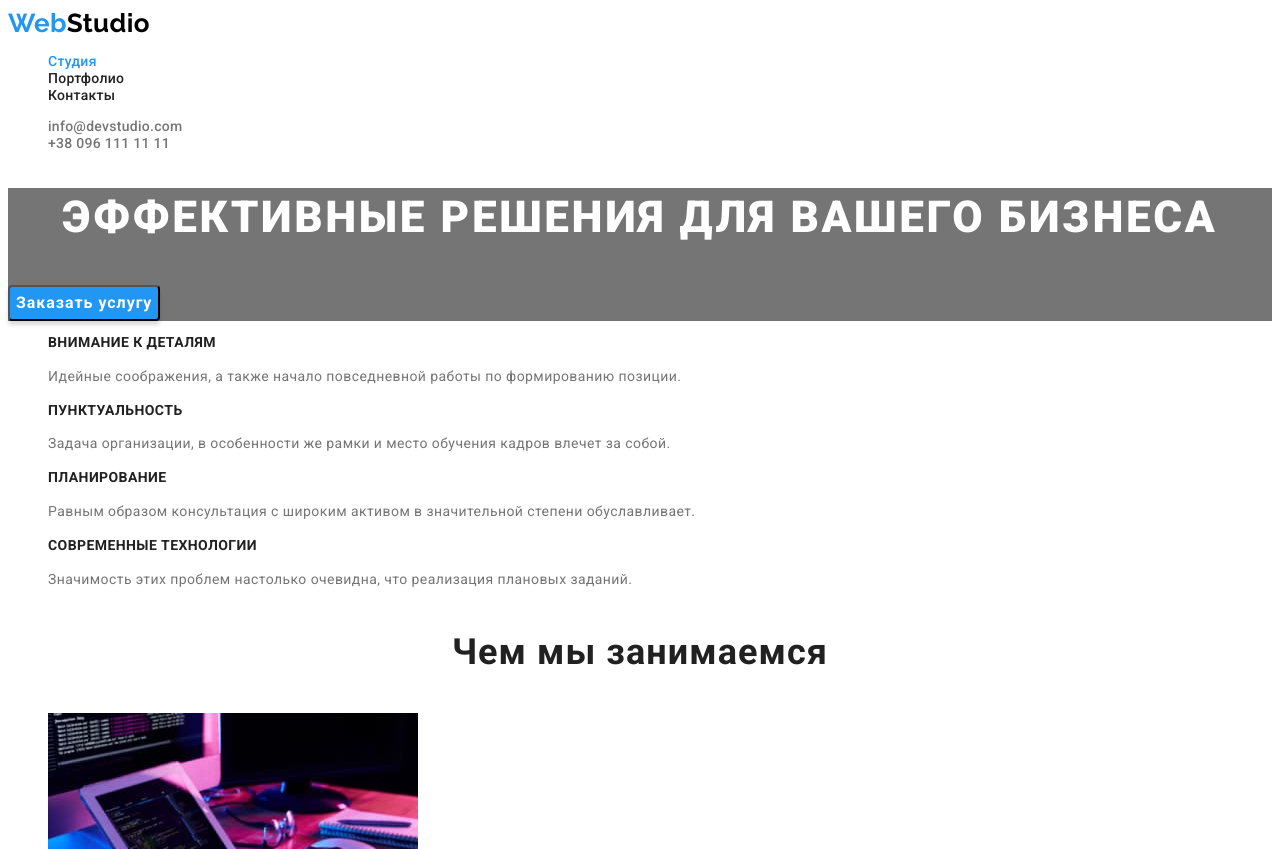
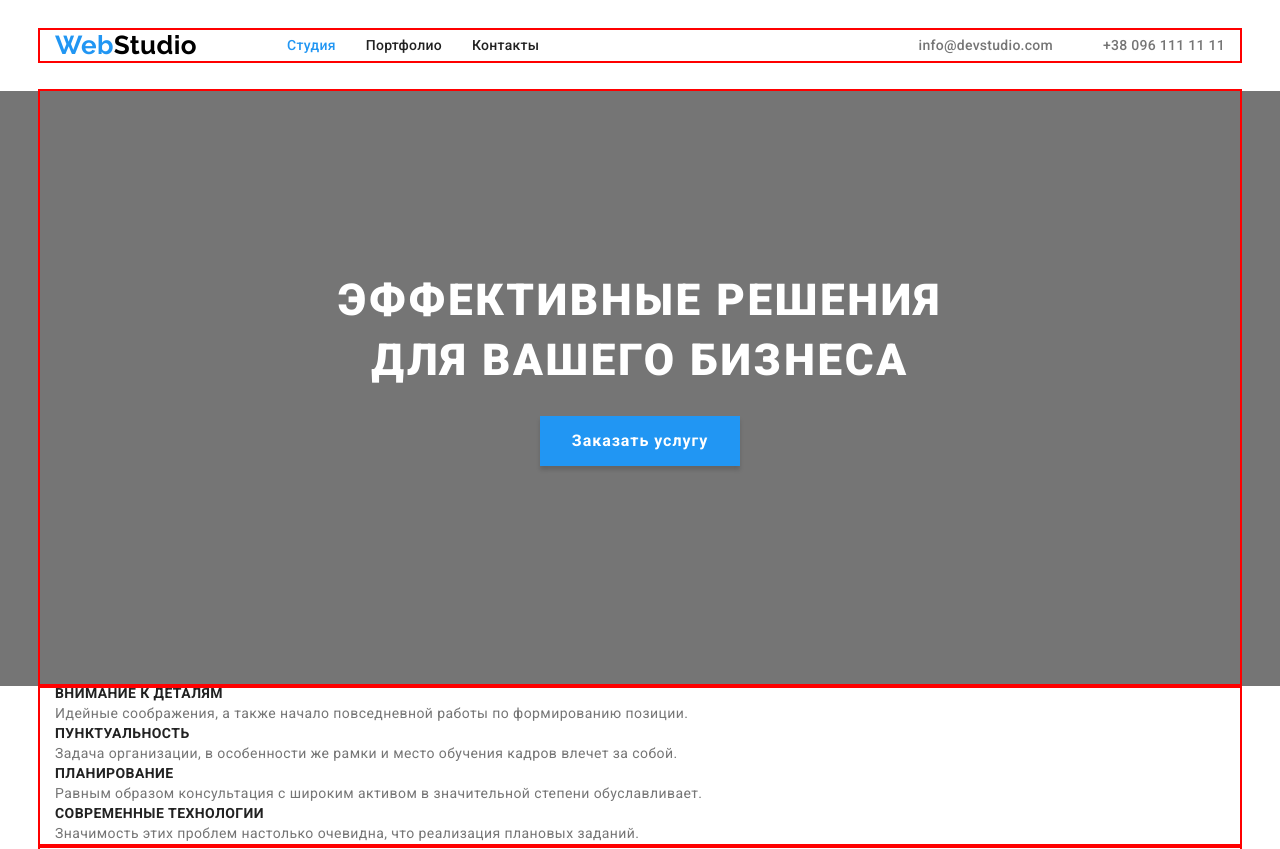
Before and after one commit to xnskie/goit-markup-hw-03, a plain HTML site: page index.html in a window 1280 px wide. Shown: the top 849 px of the page. Drawn offline with nearby package versions, Linux system fonts and the light colour scheme.

Commit message:
container

```diff
--- a/css/styles.css
+++ b/css/styles.css
@@ -8,20 +8,55 @@
     --btn-second-color: #188CE8;
 }
 
+p,
+h1,
+h2,
+h3,
+h4,
+h5,
+h6 {
+    margin: 0;
+}
+
+ul,
+ol {
+    margin: 0;
+    padding-left: 0;
+}
+
+a {
+    color: currentColor;
+}
+
 body {
     font-family: 'Roboto', sans-serif;
     color: var(--main-title-color);
     font-size: 14px;
     letter-spacing: 0.03em;
-    background-color: var(--white);;
+    background-color: var(--white);
+    ;
 }
+
 .list {
     list-style: none;
 }
+
 .link {
     text-decoration: none;
 
 }
+
+.container {
+    /* width: 100%;
+    max-width: 1200px; */
+    width: 1200px;
+    margin-left: auto;
+    margin-right: auto;
+    padding-left: 15px;
+    padding-right: 15px;
+    outline: 2px solid red;
+}
+
 .btn {
     cursor: pointer;
 }
@@ -53,6 +88,31 @@ body {
 
 /* ---------------------------HEADER------------------------------- */
 
+.header {
+    padding: 30px 0px;
+}
+
+.header-logo {
+    margin-right: 90px;
+}
+
+.header>.container {
+    display: flex;
+    align-items: center;
+}
+
+.header-list {
+    display: flex;
+}
+
+.header-item:not(:last-child) {
+    margin-right: 30px;
+}
+
+.header-contacts-list {
+    display: flex;
+}
+
 .header-logo {
     font-family: 'Raleway', sans-serif;
     font-weight: 700;
@@ -61,6 +121,7 @@ line-height: 1.19;
     color: var(--black-logo-color);
     text-decoration: none;
 }
+
 .logo-web {
     font-family: 'Raleway', sans-serif;
     font-weight: 700;
@@ -78,6 +139,7 @@ letter-spacing: 0.02em;
     color: inherit;
 }
 
+
 .current {
     color: var(--accent-color);
 }
@@ -89,11 +151,30 @@ letter-spacing: 0.02em;
     color: var(--main-text-color);
 }
 
+.header-contacts {
+    margin-left: auto;
+}
+
+.mail {
+    margin-left: 50px;
+}
+
 /* ---------------------------HERO------------------------------- */
 
 .hero {
     background-color: #757575;
 }
+
+.hero .container {
+    display: flex;
+    outline: 2px solid red;
+}
+
+.hero-content {
+    padding: 180px 200px 220px;
+    flex-grow: 1;
+}
+
 .hero-title {
     font-weight: 900;
     font-size: 44px;
@@ -102,21 +183,34 @@ text-align: center;
     letter-spacing: 0.06em;
     text-transform: uppercase;
     color: var(--white);
+    margin-bottom: 25px;
+    max-width: 700px;
+    min-height: 120px;
+    margin-left: auto;
+    margin-right: auto;
 }
+
 .hero-btn {
     font-family: inherit;
     font-weight: 700;
     font-size: 16px;
     line-height: 1.88;
     display: flex;
+    box-sizing: border-box;
+    border-color: transparent;
     align-items: center;
     text-align: center;
     letter-spacing: 0.06em;
     color: var(--white);
     background: var(--accent-color);
     box-shadow: 0px 4px 4px rgba(0, 0, 0, 0.15);
-border-radius: 4px;
+    align-content: center;
+    margin: auto;
+    min-width: 200px;
+    min-height: 50px;
+    justify-content: center;
 }
+
 .hero-btn:hover,
 .hero-btn:focus {
     background: var(--btn-second-color);
@@ -132,6 +226,7 @@ letter-spacing: 0.03em;
     text-transform: uppercase;
     color: inherit;
 }
+
 .about-text {
     line-height: 1.71;
     letter-spacing: 0.03em;
@@ -159,6 +254,7 @@ text-align: center;
     letter-spacing: 0.03em;
     color: inherit;
 }
+
 .team-text {
     font-size: 16px;
     line-height: 1.19;
@@ -171,6 +267,7 @@ color: var(--main-text-color);
 .footer {
     background: #2F303A;
 }
+
 .address {
     font-style: normal;
 }
@@ -180,11 +277,13 @@ color: var(--main-text-color);
     letter-spacing: 0.03em;
     color: var(--white);
 }
+
 .address-link {
     line-height: 1.71;
     letter-spacing: 0.03em;
     color: rgba(255, 255, 255, 0.6);
 }
+
 .footer-logo {
     font-family: 'Raleway', sans-serif;
     font-weight: 700;
@@ -224,6 +323,7 @@ line-height: 2;
     letter-spacing: 0.06em;
     color: inherit;
 }
+
 .projects-text {
     font-size: 16px;
     line-height: 1.88;
--- a/index.html
+++ b/index.html
@@ -8,31 +8,44 @@
     <link rel="preconnect" href="https://fonts.googleapis.com">
 <link rel="preconnect" href="https://fonts.gstatic.com" crossorigin>
 <link href="https://fonts.googleapis.com/css2?family=Raleway:wght@700&family=Roboto:wght@400;500;700;900&display=swap" rel="stylesheet">
+<link rel="stylesheet" href="https://cdnjs.cloudflare.com/ajax/libs/modern-normalize/1.1.0/modern-normalize.min.css"
+    integrity="sha512-wpPYUAdjBVSE4KJnH1VR1HeZfpl1ub8YT/NKx4PuQ5NmX2tKuGu6U/JRp5y+Y8XG2tV+wKQpNHVUX03MfMFn9Q=="
+    crossorigin="anonymous" referrerpolicy="no-referrer"
+    />
     <link rel="stylesheet" href="./css/styles.css">
 </head>
 <body>
     <header class="header">
+        <div class="container header-container">
+            <a href="/index.html" lang="en" class="header-logo"><span class="logo-web">Web</span>Studio</a>
             <nav>
-            <a href="/index.html" lang="en" class="header-logo"><span class="logo-web">Web</span>Studio</a>
                 <ul class="header-list list">
                     <li class="header-item"><a href="./index.html" class="header-link link current">Студия</a></li>
                     <li class="header-item"><a href="./portfolio.html" class="header-link link">Портфолио</a></li>
                     <li class="header-item"><a href="" class="header-link link">Контакты</a></li>
                 </ul>
             </nav>
+            <div class="header-contacts">
             <ul class="header-contacts-list list">
                 <li class="header-contact-item"><a href="mailto:info@devstudio.com" class="header-contact link">info@devstudio.com</a></li>
-            <li class="header-contact-item"><a href="tel:+380961111111" class="header-contact link">+38 096 111 11 11</a></li>
+                <li class="header-contact-item mail"><a href="tel:+380961111111" class="header-contact link">+38 096 111 11 11</a></li>
             </ul>
+        </div>
+        </div>
     </header>
     <main>
         <section class="hero">
+            <div class="container">
+                <div class="hero-content">
             <h1 class="hero-title">
             Эффективные решения для вашего бизнеса
             </h1>
             <button type="button" class="hero-btn btn">Заказать услугу</button>
+            </div>
+        </div>
         </section>
         <section>
+            <div class="container">
             <h2 class="visually-hidden">Особенности</h2>
             <ul class="about-list list">
                 <li class="about-item">
@@ -54,8 +67,10 @@
                     <p class="about-text">Значимость этих проблем настолько очевидна, что реализация плановых заданий.</p>
                 </li>
             </ul>
+        </div>
         </section>
         <section class="about-us">
+            <div class="container">
             <h2 class="about-us-title title">Чем мы занимаемся</h2>
             <ul class="about-us-list list">
                 <li class="about-us-item">
@@ -64,8 +79,10 @@
                 <li class="about-us-item"><img src="./images/img2.jpg" alt="man with a laptop" width="370" height="294"></li>
                 <li class="about-us-item"><img src="./images/img(1).jpg" alt="colop pannel" width="370" height="294"/></li>
             </ul>
+        </div>
         </section>
         <section class="team">
+            <div class="container">
             <h2 class="team-title title">Наша команда</h2>
             <ul class="team-list list">
                 <li class="team-item">
@@ -81,10 +98,11 @@
                     <img src="./images/img(3).jpg" alt="a man with glasses" width="270" height="260"/><h3 class="team-name">Михаил Ермаков</h3><p class="team-text">UI Designer</p>
                 </li>
             </ul>
-
+            </div>
         </section>
     </main>
     <footer class="footer">
+        <div class="container">
         <a href="./index.html" lang="en" class="footer-logo"><span class="logo-web">Web</span>Studio</a>
         <address class="address">
             <ul class="address-list list">
@@ -93,6 +111,7 @@
                 <li class="address-item"><a href="tel:+380991111111" class="address-link link">+38 099 111 11 11</a></li>
             </ul>
     </address>
+</div>
     </footer>
 </body>
 </html>
```
Also changed, not shown: portfolio.html (+50 -17 lines). Lines whose indentation alone changed are shown as unchanged.
